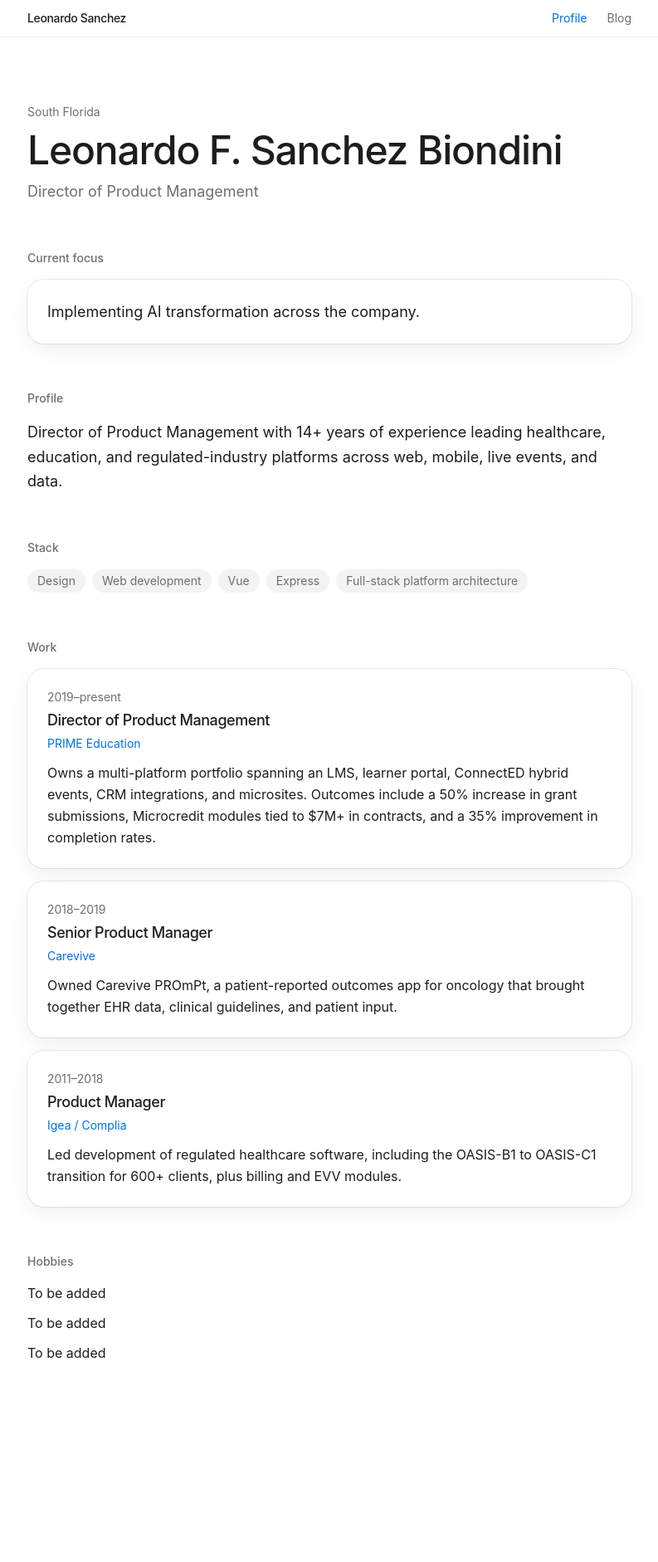
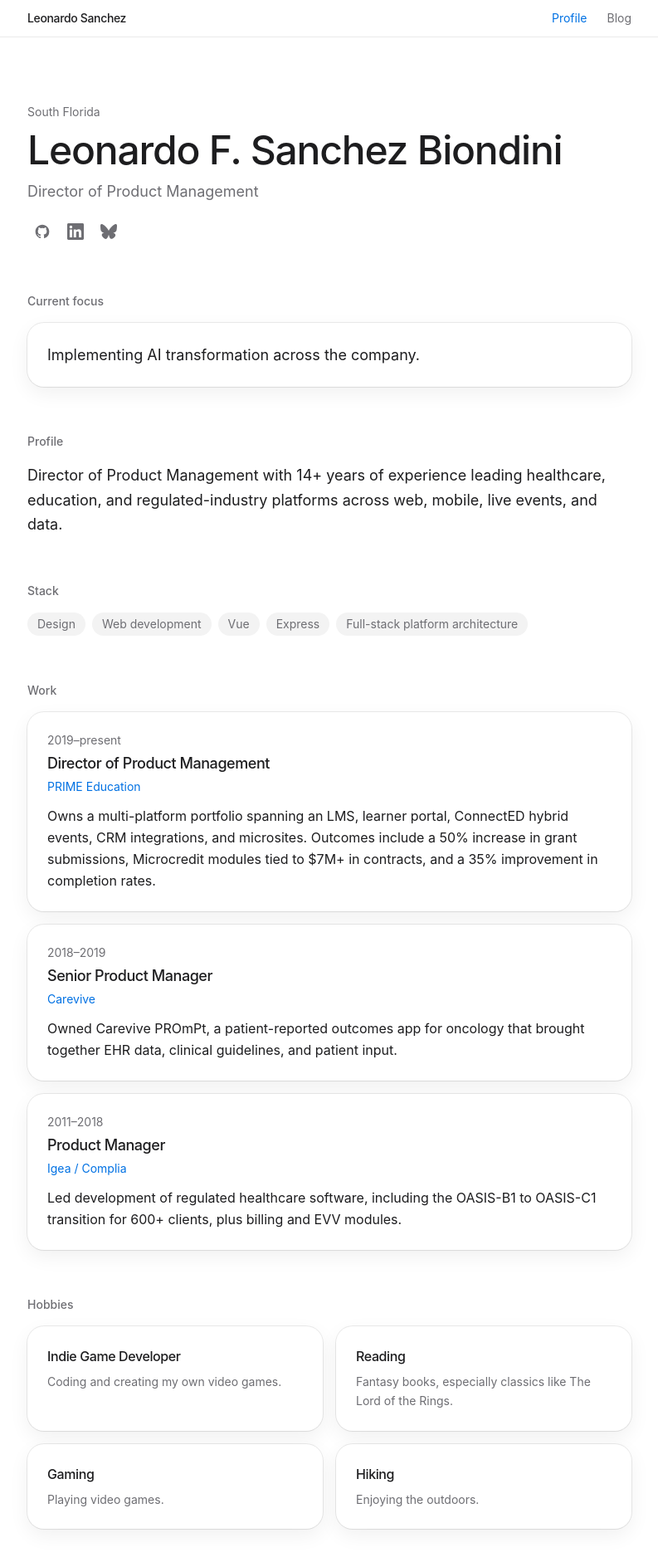
Before and after one commit to Baltindors/leosan-info, a Vue app: page / in a window 1280 px wide. Shown: the top 1882 px of the page at 83% size, without its empty margins (243-1036 px from the left). Before the commit the page ends 1722 px from the top, so only its background shows below. Built offline with nearby package versions, Linux system fonts and the light colour scheme.

Commit message:
deployment pipeline

```diff
--- /dev/null
+++ b/src/components/SocialLinks.vue
@@ -0,0 +1,30 @@
+<script setup>
+import { profile } from '../data/profile.js'
+
+const icons = {
+  github:
+    'M12 2C6.477 2 2 6.484 2 12.017c0 4.425 2.865 8.18 6.839 9.504.5.092.682-.217.682-.483 0-.237-.008-.868-.013-1.703-2.782.605-3.369-1.343-3.369-1.343-.454-1.158-1.11-1.466-1.11-1.466-.908-.62.069-.608.069-.608 1.003.07 1.531 1.032 1.531 1.032.892 1.53 2.341 1.088 2.91.832.092-.647.35-1.088.636-1.338-2.22-.253-4.555-1.113-4.555-4.951 0-1.093.39-1.988 1.029-2.688-.103-.253-.446-1.272.098-2.65 0 0 .84-.27 2.75 1.026A9.564 9.564 0 0 1 12 6.844a9.56 9.56 0 0 1 2.504.337c1.909-1.296 2.747-1.027 2.747-1.027.546 1.379.202 2.398.1 2.651.64.7 1.028 1.595 1.028 2.688 0 3.848-2.339 4.695-4.566 4.943.359.309.678.92.678 1.855 0 1.338-.012 2.419-.012 2.747 0 .268.18.58.688.482A10.02 10.02 0 0 0 22 12.017C22 6.484 17.522 2 12 2z',
+  linkedin:
+    'M20.447 20.452h-3.554v-5.569c0-1.328-.027-3.037-1.852-3.037-1.853 0-2.136 1.445-2.136 2.939v5.667H9.351V9h3.414v1.561h.046c.477-.9 1.637-1.85 3.37-1.85 3.601 0 4.267 2.37 4.267 5.455v6.286zM5.337 7.433a2.062 2.062 0 0 1-2.063-2.065 2.064 2.064 0 1 1 2.063 2.065zm1.782 13.019H3.555V9h3.564v11.452zM22.225 0H1.771C.792 0 0 .774 0 1.729v20.542C0 23.227.792 24 1.771 24h20.451C23.2 24 24 23.227 24 22.271V1.729C24 .774 23.2 0 22.222 0h.003z',
+  bluesky:
+    'M12 10.8c-1.087-2.114-4.046-6.053-6.798-7.995C2.566.944 1.561 1.266.902 1.565.139 1.908 0 3.08 0 3.768c0 .69.378 5.65.624 6.479.815 2.736 3.713 3.66 6.383 3.364.136-.02.275-.039.415-.056-.138.022-.279.04-.415.056-3.912.58-7.387 2.005-2.83 7.078 5.013 5.19 6.87-1.113 7.823-4.308.953 3.195 2.05 9.271 7.733 4.308 4.267-4.308 1.172-6.498-2.74-7.078a8.741 8.741 0 0 1-.415-.056c.14.017.279.036.415.056 2.67.297 5.568-.628 6.383-3.364.246-.828.624-5.79.624-6.478 0-.69-.139-1.861-.902-2.206-.659-.298-1.664-.62-4.3 1.24C16.046 4.748 13.087 8.687 12 10.8z',
+}
+</script>
+
+<template>
+  <ul class="flex items-center gap-1">
+    <li v-for="social in profile.socials" :key="social.id">
+      <a
+        :href="social.href"
+        target="_blank"
+        rel="noopener noreferrer"
+        :aria-label="social.label"
+        class="inline-flex h-9 w-9 items-center justify-center rounded-full text-muted transition-colors duration-200 hover:text-accent focus-visible:outline-2 focus-visible:outline-offset-2 focus-visible:outline-accent"
+      >
+        <svg class="h-5 w-5" viewBox="0 0 24 24" fill="currentColor" aria-hidden="true">
+          <path :d="icons[social.id]" />
+        </svg>
+      </a>
+    </li>
+  </ul>
+</template>
--- a/src/data/profile.js
+++ b/src/data/profile.js
@@ -2,6 +2,23 @@ export const profile = {
   name: 'Leonardo F. Sanchez Biondini',
   title: 'Director of Product Management',
   location: 'South Florida',
+  socials: [
+    {
+      id: 'github',
+      label: 'GitHub',
+      href: 'https://github.com/Baltindors',
+    },
+    {
+      id: 'linkedin',
+      label: 'LinkedIn',
+      href: 'https://www.linkedin.com/in/leonardo-sanchez-biondini-49907b68/',
+    },
+    {
+      id: 'bluesky',
+      label: 'Bluesky',
+      href: 'https://bsky.app/profile/baltindors.bsky.social',
+    },
+  ],
   currentFocus: {
     label: 'Current focus',
     summary: 'Implementing AI transformation across the company.',
@@ -39,8 +56,25 @@ export const profile = {
     },
   ],
   hobbies: [
-    { id: 'hobby-1', name: '', summary: '' },
-    { id: 'hobby-2', name: '', summary: '' },
-    { id: 'hobby-3', name: '', summary: '' },
+    {
+      id: 'indie-games',
+      name: 'Indie Game Developer',
+      summary: 'Coding and creating my own video games.',
+    },
+    {
+      id: 'reading',
+      name: 'Reading',
+      summary: 'Fantasy books, especially classics like The Lord of the Rings.',
+    },
+    {
+      id: 'gaming',
+      name: 'Gaming',
+      summary: 'Playing video games.',
+    },
+    {
+      id: 'hiking',
+      name: 'Hiking',
+      summary: 'Enjoying the outdoors.',
+    },
   ],
 }
--- a/src/views/HomeView.vue
+++ b/src/views/HomeView.vue
@@ -1,6 +1,7 @@
 <script setup>
 import { useTitle } from '@vueuse/core'
 import AppCard from '../components/AppCard.vue'
+import SocialLinks from '../components/SocialLinks.vue'
 import { profile } from '../data/profile.js'
 
 useTitle('Leonardo Sanchez')
@@ -23,6 +24,7 @@ const rise = {
         {{ profile.name }}
       </h1>
       <p class="mt-3 text-lg text-muted">{{ profile.title }}</p>
+      <SocialLinks class="mt-4" />
     </header>
 
     <section class="mt-14">
@@ -83,19 +85,20 @@ const rise = {
       </div>
     </section>
 
-    <section
-      v-motion
-      class="mt-14"
-      :initial="rise.initial"
-      :visibleOnce="rise.visibleOnce"
-    >
+    <section class="mt-14">
       <h2 class="text-sm font-medium text-muted">Hobbies</h2>
-      <ul class="mt-4 space-y-3">
-        <li v-for="hobby in profile.hobbies" :key="hobby.id" class="text-ink">
-          <p>{{ hobby.name || 'To be added' }}</p>
-          <p v-if="hobby.summary" class="text-sm text-muted">{{ hobby.summary }}</p>
-        </li>
-      </ul>
+      <div class="mt-4 grid gap-4 sm:grid-cols-2">
+        <AppCard
+          v-for="hobby in profile.hobbies"
+          :key="hobby.id"
+          v-motion
+          :initial="rise.initial"
+          :visibleOnce="rise.visibleOnce"
+        >
+          <h3 class="text-base font-medium tracking-tight text-ink">{{ hobby.name }}</h3>
+          <p class="mt-2 text-sm leading-relaxed text-muted">{{ hobby.summary }}</p>
+        </AppCard>
+      </div>
     </section>
   </main>
 </template>
```
